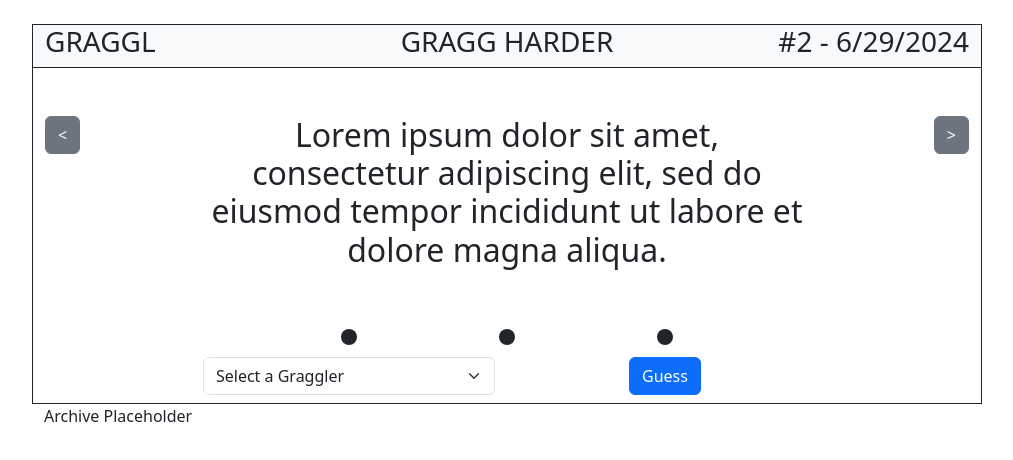
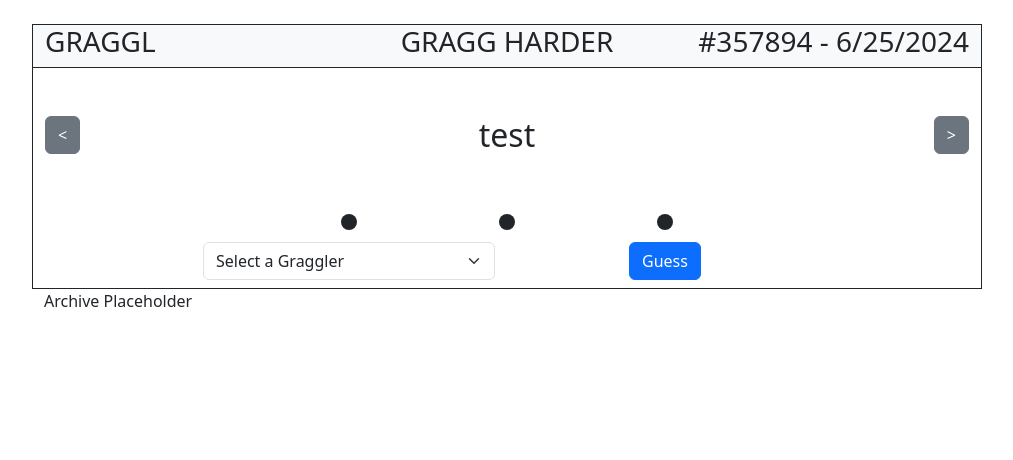
Before and after one commit to jabhuteer/graggl, a React (Create React App) app: page / in a window 1280 px wide. Shown: the top 460 px of the page, without its empty margins (133-1146 px from the left). Built offline with nearby package versions, Linux system fonts and the light colour scheme.

Commit message:
Added function 'getCurrentPuzzle' to get the correct puzzle for the day. Also added a gitignore rule and small changes to the readme.

```diff
--- a/src/App.js
+++ b/src/App.js
@@ -12,9 +12,9 @@ import { faCircle } from '@fortawesome/free-solid-svg-icons';
 
 import './App.css'
 import users from './Data/users';
-import puzzles from './Data/puzzles';
+import {getCurrentPuzzle} from './Data/puzzles';
 
-let currentPuzzle = puzzles[puzzles.length - 1];
+let currentPuzzle = getCurrentPuzzle();
 let hintIndex = 0;
 
 function App() {
--- a/src/Data/puzzles.js
+++ b/src/Data/puzzles.js
@@ -1,6 +1,6 @@
 import React, { useState } from 'react';
 
-export default
+export const puzzles =
     [
         {
             "Id": "1",
@@ -10,6 +10,16 @@ export default
                 "Lorem ipsum dolor sit amet, consectetur adipiscing elit, sed do eiusmod tempor incididunt ut labore et dolore magna aliqua.",
                 "Blazblue isn't even real it can't hurt you",
                 "I liverd bitch"
+            ]
+        },
+        {
+            "Id": "357894",
+            "Name": "GRAGG HARDER",
+            "Date": "6/25/2024",
+            "Hints": [
+                "test",
+                "small hint",
+                "Lorem ipsum dolor sit amet, consectetur adipiscing elit, sed do eiusmod tempor incididunt ut labore et dolore magna aliqua. Ut enim ad minim veniam, quis nostrud exercitation ullamco laboris nisi ut aliquip ex ea commodo consequat."
             ]
         },
         {
@@ -23,3 +33,19 @@ export default
             ]
         }
     ]
+
+export function getCurrentPuzzle() {
+    const currentPuzzle = puzzles.find((puzzle) => {
+        var puzzleDate = new Date(puzzle["Date"])
+        var today = new Date();
+        // Otherwise, precise time won't match and it won't find a match
+        today.setHours(0, 0, 0, 0);
+
+        return (puzzleDate.getTime() === today.getTime())
+    })
+
+    if (currentPuzzle)
+        return currentPuzzle
+    else
+        return puzzles[puzzles.length - 1]
+}
```
Also changed, not shown: 2 other files (tests, documents, lock files or other folders).
